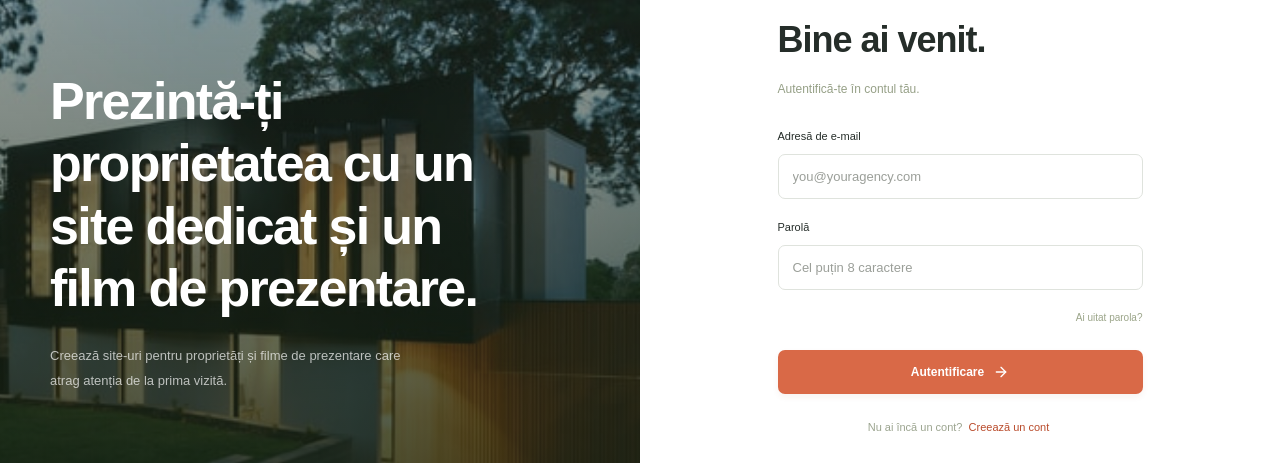
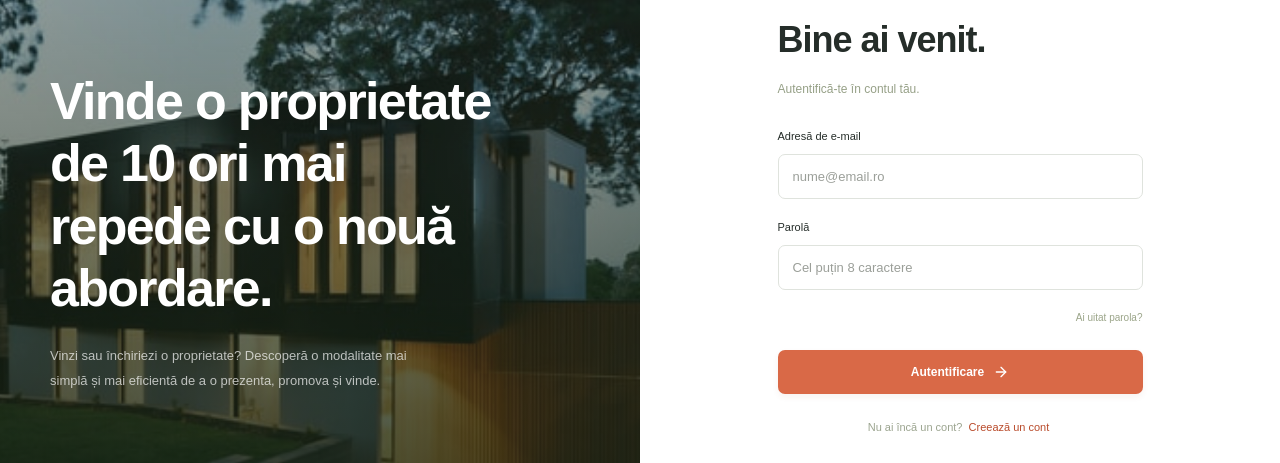
Before and after one commit to mybeautifulpropertycom-del/v1, a Next.js app: page / in a window 1280 px wide. Shown: the part 166-629 px from the top of the page. Built offline with nearby package versions, Linux system fonts and the light colour scheme; no server answers; a web font is replaced by a local one.

Commit message:
Update homepage copy and Romanian email placeholders

```diff
--- a/src/components/atelier-website.tsx
+++ b/src/components/atelier-website.tsx
@@ -548,7 +548,7 @@ export function AtelierWebsite({
                   name="email"
                   autoComplete="email"
                   maxLength={254}
-                  placeholder="alex@example.com"
+                  placeholder="nume@email.ro"
                   value={form.email}
                   onChange={(e) => setForm({ ...form, email: e.target.value })}
                 />
--- a/src/components/auth.tsx
+++ b/src/components/auth.tsx
@@ -136,13 +136,10 @@ export function Auth({
           <Brand light />
         </Link>
         <div>
-          <h1>
-            Prezintă-ți proprietatea cu un site dedicat și un film de
-            prezentare.
-          </h1>
+          <h1>Vinde o proprietate de 10 ori mai repede cu o nouă abordare.</h1>
           <p>
-            Creează site-uri pentru proprietăți și filme de prezentare care
-            atrag atenția de la prima vizită.
+            Vinzi sau închiriezi o proprietate? Descoperă o modalitate mai
+            simplă și mai eficientă de a o prezenta, promova și vinde.
           </p>
         </div>
         <span className="eyebrow">
@@ -218,7 +215,7 @@ export function Auth({
                     value={email}
                     maxLength={254}
                     onChange={(e) => setEmail(e.target.value)}
-                    placeholder="you@youragency.com"
+                    placeholder="nume@email.ro"
                   />
                 </label>
               )}
--- a/src/components/editorial-website.tsx
+++ b/src/components/editorial-website.tsx
@@ -697,7 +697,7 @@ export function EditorialWebsite({
                   name="email"
                   autoComplete="email"
                   maxLength={254}
-                  placeholder="you@example.com"
+                  placeholder="nume@email.ro"
                   value={form.email}
                   onChange={(e) => setForm({ ...form, email: e.target.value })}
                 />
--- a/src/components/profile-editor.tsx
+++ b/src/components/profile-editor.tsx
@@ -182,7 +182,7 @@ export function ProfileEditor() {
                 type="email"
                 autoComplete="email"
                 maxLength={254}
-                placeholder="you@youragency.com"
+                placeholder="nume@email.ro"
                 value={form.email}
                 onChange={(e) => setForm({ ...form, email: e.target.value })}
               />
@@ -260,7 +260,7 @@ export function ProfileEditor() {
             <div className="preview-contact">
               <span>
                 <Mail size={16} />
-                {form.email || "you@youragency.com"}
+                {form.email || "nume@email.ro"}
               </span>
               <span>
                 <Phone size={16} />
--- a/src/components/viewing-dialog.tsx
+++ b/src/components/viewing-dialog.tsx
@@ -240,7 +240,7 @@ export function ViewingDialog({
                 name="email"
                 type="email"
                 maxLength={254}
-                placeholder="you@example.com"
+                placeholder="nume@email.ro"
                 value={form.email}
                 onChange={(e) => setForm({ ...form, email: e.target.value })}
               />
```
